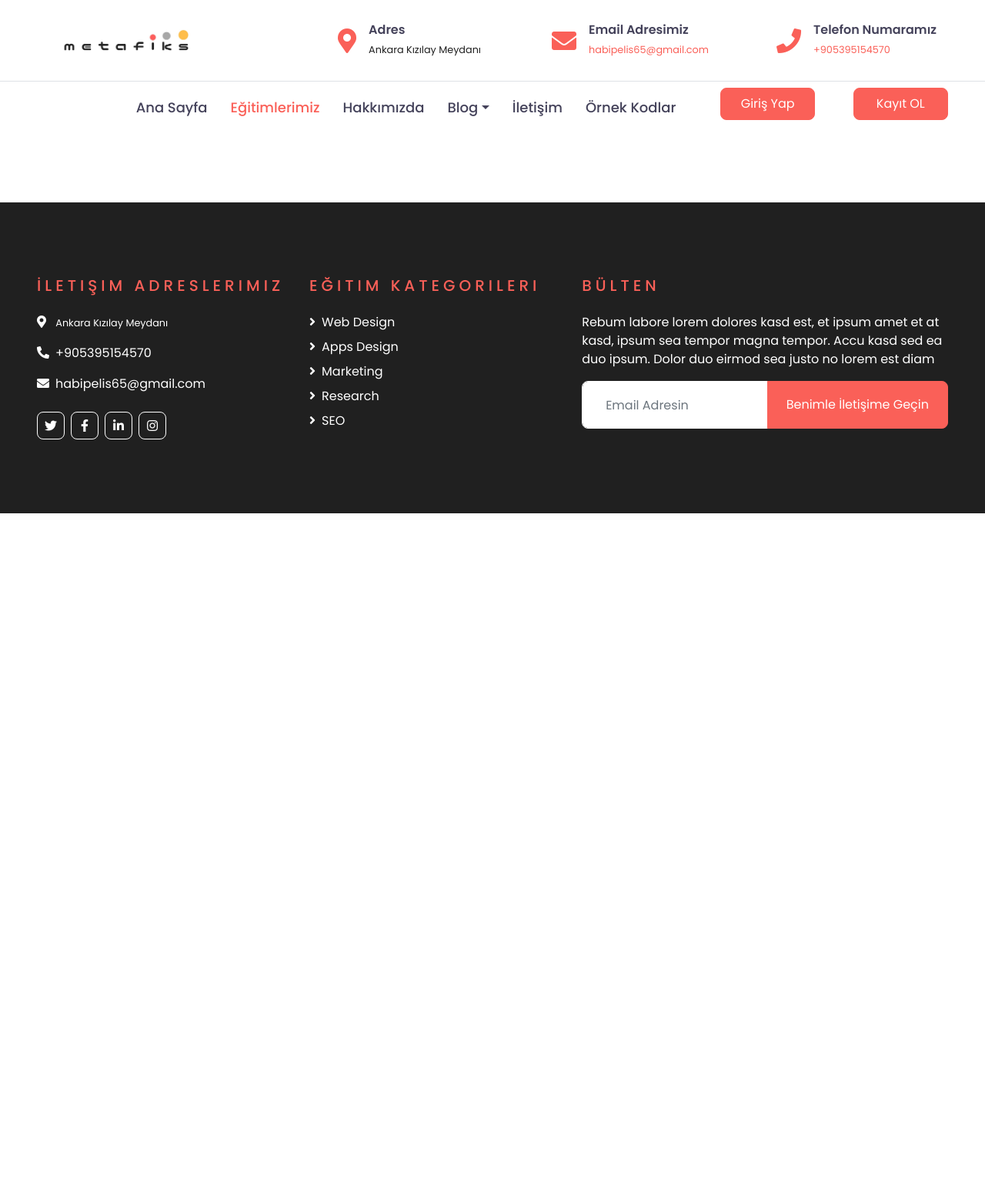
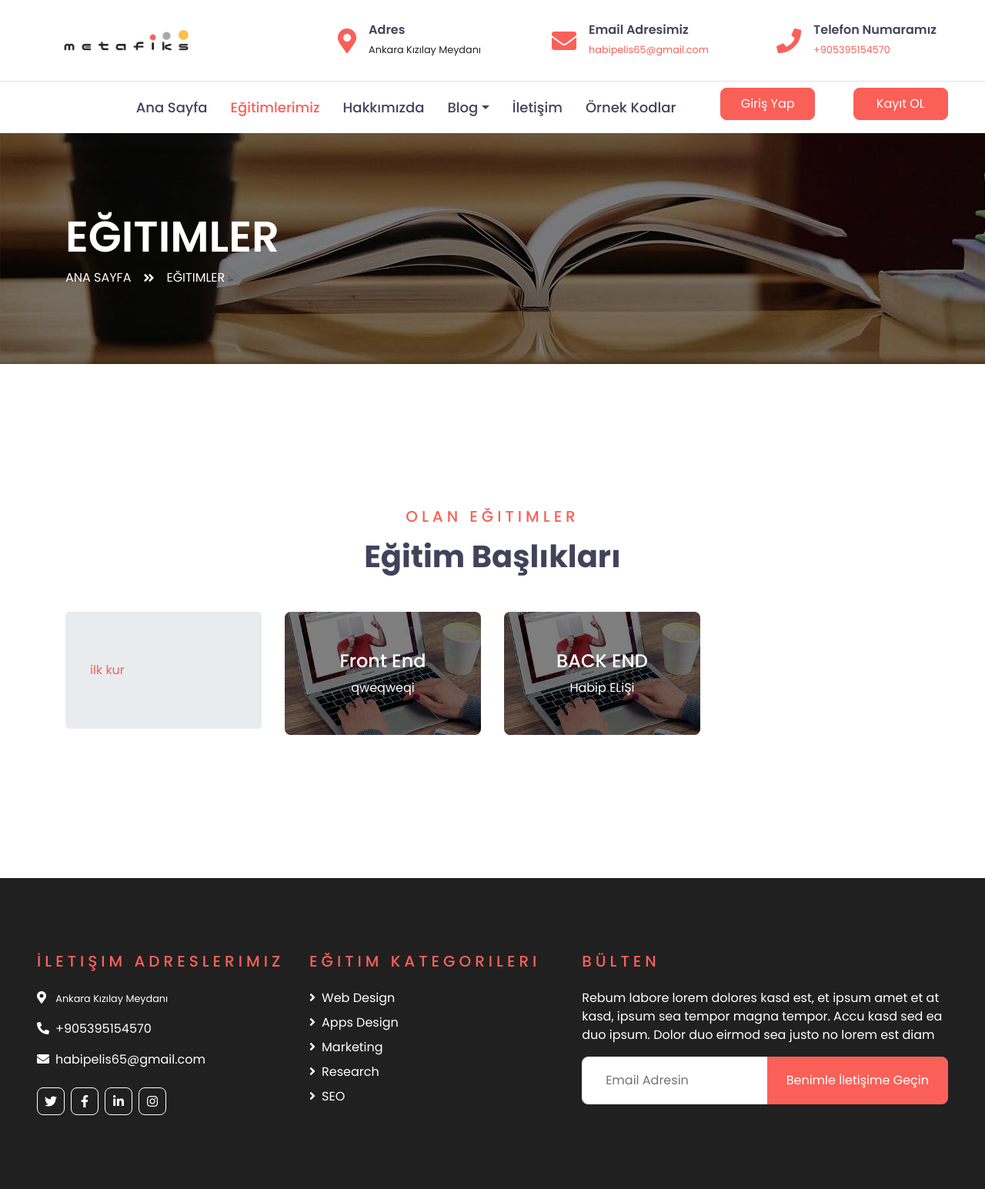
Before and after one commit to habipels/new_django_front_back_project, a Django app: page /egitimler/ in a window 1280 px wide. Shown: the whole page at 77% size. Before the commit the page ends 667 px from the top, so only its background shows below. Run offline with Django 3.2, Linux system fonts and the light colour scheme; data comes from the database, SQL or seed files in the repository; some libraries are stand-ins or nearby versions.

Commit message:
#ek güncelleme

```diff
--- a/metafiksweb/anasayfa/views.py
+++ b/metafiksweb/anasayfa/views.py
@@ -1,6 +1,6 @@
 from django.shortcuts import render
 
-from egitimler.models import egitimler
+from egitimler.models import *
 from .models import *
 adresler = adres.objects.last()
 email_adresi =email_adres.objects.last()
@@ -21,9 +21,18 @@ def anasayfa(request):
     return render(request,"home_temps/index.html",content)
 
 def egitimler(request):
-
+    kurlarrim = kurlar.objects.all()
     content = {"adresler":adresler,"email_adresi":email_adresi,
     "logo":logo,"numara":numaras,"facebook":facebook,"insta":insta,
-    "twit":twit,"linkdin":linkdin,"egitimleri":egitimleri}
+    "twit":twit,"linkdin":linkdin,"egitimleri":egitimleri,"kurlarrim":kurlarrim}
 
     return render(request,"egitimler_temps/index.html",content)
+
+def egitimler_secimi(request,id):
+    kurlarrim = kurlar.objects.all()
+    kur = kurlar_secimi.objects.filter(kur_Adi = id).order_by("egitim_tarihi")
+    content = {"adresler":adresler,"email_adresi":email_adresi,
+    "logo":logo,"numara":numaras,"facebook":facebook,"insta":insta,
+    "twit":twit,"linkdin":linkdin,"egitimleri":egitimleri,"kurlarrim":kurlarrim,"kur":kur}
+
+    return render(request,"egitimler_temps/index.html",content)
--- a/metafiksweb/egitimler/admin.py
+++ b/metafiksweb/egitimler/admin.py
@@ -4,3 +4,4 @@ from .models import *
 admin.site.register(kategoriler)
 admin.site.register(egitimler)
 admin.site.register(kurlar)
+admin.site.register(kurlar_secimi)
--- a/metafiksweb/egitimler/models.py
+++ b/metafiksweb/egitimler/models.py
@@ -50,4 +50,9 @@ class egitimler(models.Model):
 
 class kurlar(models.Model):
     kur_Adi = models.CharField(max_length= 100)
-    kur_tarihi = models.DateTimeField()
+
+
+class kurlar_secimi(models.Model):
+    kur_Adi = models.ForeignKey(kurlar, on_delete=models.CASCADE)
+    ders = models.ForeignKey(egitimler, on_delete=models.CASCADE)
+    egitim_tarihi=models.DateTimeField()
--- a/metafiksweb/metafiksweb/settings.py
+++ b/metafiksweb/metafiksweb/settings.py
@@ -123,7 +123,7 @@ AUTH_PASSWORD_VALIDATORS = [
 # Internationalization
 # https://docs.djangoproject.com/en/3.2/topics/i18n/
 
-LANGUAGE_CODE = 'en-us'
+LANGUAGE_CODE = 'tr-TR'
 
 TIME_ZONE = 'UTC'
 
--- a/metafiksweb/metafiksweb/urls.py
+++ b/metafiksweb/metafiksweb/urls.py
@@ -23,5 +23,6 @@ urlpatterns = [
     path('admin/', admin.site.urls),
     path('',anasayfa.anasayfa,name="index"),
     path('egitimler/',anasayfa.egitimler,name="egitimler"),
+    path("egitimler/<int:id>",anasayfa.egitimler_secimi,name="egitim"),
 ]
 urlpatterns += static(settings.MEDIA_URL, document_root=settings.MEDIA_ROOT)
--- a/metafiksweb/templates/egitimler_temps/index.html
+++ b/metafiksweb/templates/egitimler_temps/index.html
@@ -49,4 +49,22 @@
         </div>
     </div>
     <!-- Navbar End -->
+    <!-- Header Start -->
+    <div class="container-fluid page-header" style="margin-bottom: 90px;">
+        <div class="container">
+            <div class="d-flex flex-column justify-content-center" style="min-height: 300px">
+                <h3 class="display-4 text-white text-uppercase">Eğitimler</h3>
+                <div class="d-inline-flex text-white">
+                    <p class="m-0 text-uppercase"><a class="text-white" href="/">Ana Sayfa</a></p>
+                    <i class="fa fa-angle-double-right pt-1 px-3"></i>
+                    <p class="m-0 text-uppercase">Eğitimler</p>
+                </div>
+            </div>
+        </div>
+    </div>
+    <!-- Header End -->
 {% endblock header %}
+
+        {% block sidebar %}
+    {% include "egitimler_temps/sidebar.html" %}
+    {% endblock sidebar %}
--- /dev/null
+++ b/metafiksweb/templates/egitimler_temps/sidebar.html
@@ -0,0 +1,57 @@
+    <!-- Category Start -->
+    <div class="container-fluid py-5">
+        <div class="container pt-5 pb-3">
+            <div class="text-center mb-5">
+                <h5 class="text-primary text-uppercase mb-3" style="letter-spacing: 5px;">Olan Eğitimler</h5>
+                <h1>Eğitim Başlıkları</h1>
+            </div>
+            <div class="row">
+                <div class="col-lg-3">
+                    <div class="jumbotron">
+                    {% for i in kurlarrim %}
+                        {% if i.id in  kur.ders_Adi %}
+                            <a class="" style="color: black !important ;" href="/egitimler/{{i.id}}" >{{i.kur_Adi}}</a>
+                        {% else %}
+                            <a class="" href="/egitimler/{{i.id}}" >{{i.kur_Adi}}</a>
+                        {% endif %}
+
+                        {% endfor %}
+                      </div>
+                </div>
+                <div class="col-lg-9">
+            <div class="row">
+            {% if kur %}
+                {% for i in kur %}
+
+
+                <div class="col-lg-4 col-md-6 mb-4" style="box-sizing: border-box;">
+                    <div style="box-sizing: border-box;" class="cat-item position-relative overflow-hidden rounded mb-2">
+                        <img class="img-fluid" width="400" src="{{i.ders.kapak_image.url}}" alt="">
+                        <a class="cat-overlay text-white text-decoration-none" href="egitimler/{{i.isim}}/">
+                            <h4 class="text-white font-weight-medium">{{i.ders.isim}}</h4>
+                            <span>{{i.egitim_tarihi}}</span>
+                        </a>
+                    </div>
+                </div>
+                 {% endfor %}
+            {% else %}
+
+            {% for i in egitimleri %}
+
+
+                <div class="col-lg-4 col-md-6 mb-4" style="box-sizing: border-box;">
+                    <div style="box-sizing: border-box;" class="cat-item position-relative overflow-hidden rounded mb-2">
+                        <img class="img-fluid" width="400" src="{{i.kapak_image.url}}" alt="">
+                        <a class="cat-overlay text-white text-decoration-none" href="egitimler/{{i.isim}}/">
+                            <h4 class="text-white font-weight-medium">{{i.isim}}</h4>
+                            <span>{{i.aciklama_kart1}}i</span>
+                        </a>
+                    </div>
+                </div>
+                 {% endfor %}
+                {% endif %}
+            </div></div>
+        </div>
+        </div>
+    </div>
+    <!-- Category Start -->
```
Also changed, not shown: metafiksweb/db.sqlite3, metafiksweb/egitimler/migrations/0004_remove_kurlar_kur_tarihi.py (added), metafiksweb/egitimler/migrations/0005_kurlar_secimi.py (added), metafiksweb/uploads/images/cat-1_YEUaG3u.jpg (added).
